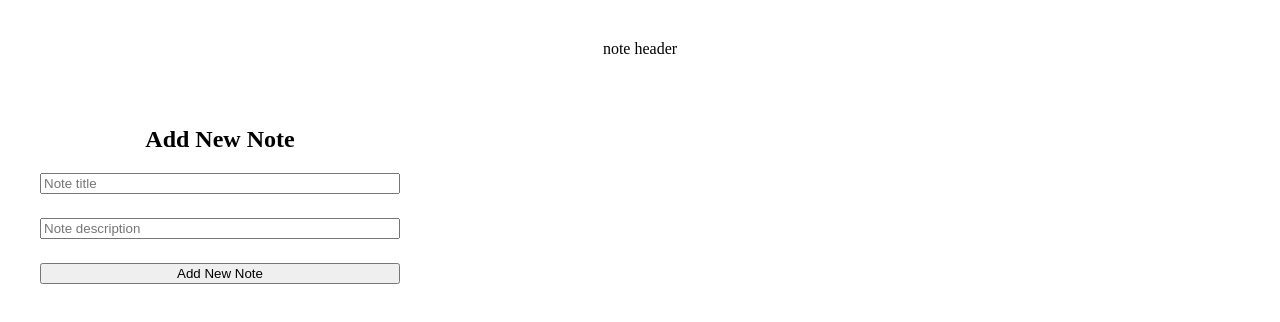
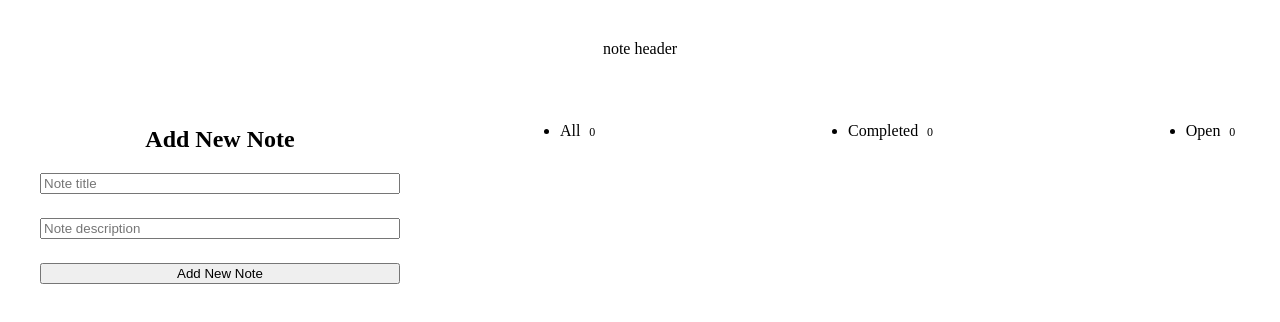
Before and after one commit to Aadeleslami/NoteApp-React, a React (Vite) app in the folder NoteApp-Reactjs/: page / in a window 1280 px wide. Shown: the top 322 px of the page. Built offline with nearby package versions, Linux system fonts and the light colour scheme; the HTML template or start-up script is replaced by a standard one.

Commit message:
add status node

```diff
--- a/NoteApp-Reactjs/src/App.jsx
+++ b/NoteApp-Reactjs/src/App.jsx
@@ -2,6 +2,7 @@
 import "./App.css";
 import NoteList from "./components/NoteList";
 import { useState } from "react";
+import NoteStatus from "./components/NoteStatus";
 function App() {
   const [notes, setNotes] = useState([]);
   const handleAddNote = (newNote) => {
@@ -27,6 +28,7 @@
       <div className="note-app">
         <AddNewNote onAddNote={handleAddNote} />
         <div className="note-container">
+          <NoteStatus notes={notes}/>
           <NoteList
             notes={notes}
             onDeleteNote={handleDeleteItem}
--- /dev/null
+++ b/NoteApp-Reactjs/src/components/NoteStatus.jsx
@@ -0,0 +1,20 @@
+function NoteStatus({notes}) {
+    const allNotes = notes.length;
+    const completedNotes = notes.filter(n => n.completed).length;
+    const unCopletedNotes = allNotes - completedNotes
+  return (
+    <ul className="note-status">
+      <li>
+        All <span>{allNotes}</span>
+      </li>
+      <li>
+        Completed <span>{completedNotes}</span>
+      </li>
+      <li>
+        Open <span>{unCopletedNotes}</span>
+      </li>
+    </ul>
+  );
+}
+
+export default NoteStatus;
```
